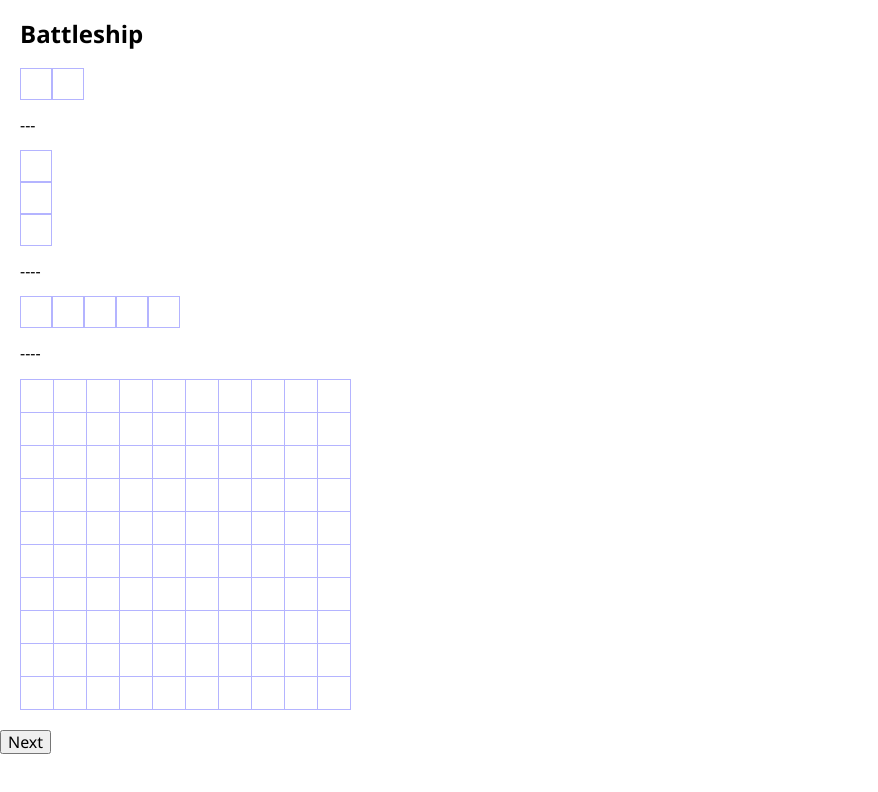
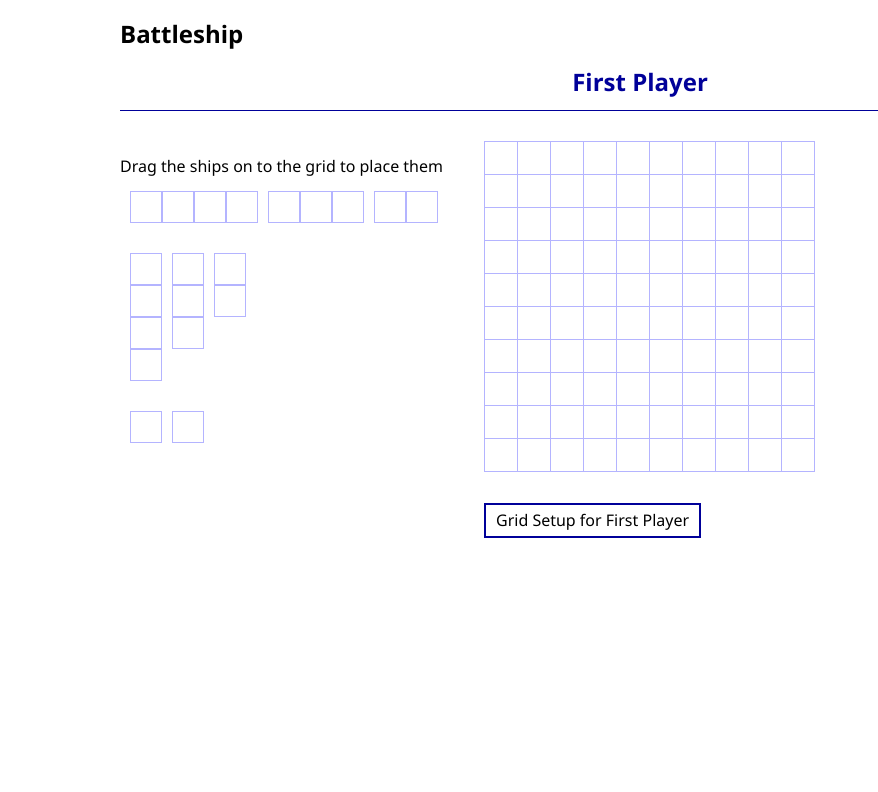
Before and after one commit to inaithani/battleship, a React (Create React App) app: page / in a window 1280 px wide. Shown: the top 792 px of the page, without its empty margins (0-878 px from the left). Built offline with nearby package versions, Linux system fonts and the light colour scheme.

Commit message:
Styling updates to ships and grid

```diff
--- a/package.json
+++ b/package.json
@@ -19,6 +19,7 @@
     "react-dom": "^17.0.2",
     "react-scripts": "4.0.3",
     "typescript": "^4.2.3",
+    "uuid": "^8.3.2",
     "web-vitals": "^1.1.1"
   },
   "scripts": {
--- a/src/Actions.ts
+++ b/src/Actions.ts
@@ -1,4 +1,4 @@
-import { IDropResult, PlayerIdentifiers, StateValue } from './App.model';
+import { IDropResult, PlayerIdentifiers } from './App.model';
 
 /* eslint-disable no-shadow */
 export enum ActionKind {
--- a/src/App.module.scss
+++ b/src/App.module.scss
@@ -1,3 +1,7 @@
 .app {
   margin: 20px;
+  min-width: 990px;
+  max-width: 1080px;
+  position: relative;
+  margin: 0 auto;
 }
--- a/src/App.tsx
+++ b/src/App.tsx
@@ -1,11 +1,14 @@
 import Game from './components/game/index';
 import GameStore from './GameStore';
+import styles from './App.module.scss';
 
 function App() {
   return (
-    <GameStore>
-      <Game />
-    </GameStore>
+    <div className={styles.app}>
+      <GameStore>
+        <Game />
+      </GameStore>
+    </div>
   );
 }
 
--- a/src/Reducer.ts
+++ b/src/Reducer.ts
@@ -1,4 +1,4 @@
-import { GameState } from './App.model';
+import { GameState, PlayerIdentifiers } from './App.model';
 import {
   Action,
   ActionKind,
@@ -18,6 +18,17 @@ const Reducer = (state: GameState, action: Action): GameState => {
       newState[id].gridState[rowIndex][columnIndex] = cellState;
       return newState;
     }
+
+    case ActionKind.SetActivePlayer: {
+      const newState = { ...state };
+      const { id } = action.payload;
+
+      newState[PlayerIdentifiers.FIRST].isActive = false;
+      newState[PlayerIdentifiers.SECOND].isActive = false;
+      newState[id].isActive = true;
+
+      return newState;
+    }
     default: return state;
   }
 };
--- a/src/components/game/Game.module.scss
+++ b/src/components/game/Game.module.scss
@@ -0,0 +1,18 @@
+.actionBar {
+  margin-top: 30px;
+  margin-left: 35%;
+
+  button {
+    margin-left: 6px;
+    border: 2px solid darken(#00f, 20);;
+    background-color: white;
+    color: black;
+    padding: 6px 10px;
+    font-size: 16px;
+
+    &.start {
+      border-color: #4CAF50;
+      color: green;
+    }
+  }
+}
--- a/src/components/game/index.tsx
+++ b/src/components/game/index.tsx
@@ -1,19 +1,47 @@
-import { useState } from 'react';
+import { useContext } from 'react';
 import Player from '../player/index';
+import { GameContext } from '../../GameStore';
 import { PlayerIdentifiers } from '../../App.model';
+import { ActionKind } from '../../Actions';
+import styles from './Game.module.scss';
 
 const Game = () => {
-  const [activePlayer, setActivePlayer] = useState(0);
+  const { state, dispatch } = useContext(GameContext);
+  const isFirstPlayerActive = state[PlayerIdentifiers.FIRST].isActive;
+  const isSecondPlayerActive = state[PlayerIdentifiers.SECOND].isActive;
+  const move = () => {
+    const { FIRST, SECOND } = PlayerIdentifiers;
+    const id = isFirstPlayerActive ? SECOND : FIRST;
+    dispatch({
+      type: ActionKind.SetActivePlayer,
+      payload: {
+        id,
+      },
+    });
+  };
 
-  const move = () => {
-    setActivePlayer(activePlayer === 0 ? 1 : 0);
+  const startGame = () => {
+
   };
 
   return (
     <div>
       <Player id={PlayerIdentifiers.FIRST} />
       <Player id={PlayerIdentifiers.SECOND} />
-      <button type="button" onClick={move}>Next</button>
+
+      <div className={styles.actionBar}>
+        <button type="button" onClick={move}>
+          Grid Setup for
+          { isFirstPlayerActive ? ' First Player' : ' Second Player' }
+        </button>
+        {
+          isSecondPlayerActive ? (
+            <button className={styles.start} onClick={startGame} type="button">
+              Start Game
+            </button>
+          ) : null
+        }
+      </div>
     </div>
   );
 };
--- a/src/components/player/Player.module.scss
+++ b/src/components/player/Player.module.scss
@@ -1,3 +1,30 @@
 .playerWrapperMain {
   margin: 20px;
+  .playerPane {
+    display: flex;
+
+    .playerPaneLeft {
+      width: 35%;
+      .shipsContainer {
+        display: flex;
+        margin-bottom: 30px;
+
+        > div {
+          margin-left: 10px;
+        }
+      }
+    }
+
+    .playerPaneRight {
+      width: 65%;
+    }
+  }
+  .playerHeading {
+    text-align: center;
+    color: darken(#00f, 20);
+    border-bottom: 1px solid darken(#00f, 20);
+    padding-bottom: 15px;
+    margin-bottom: 30px;
+
+  }
 }
--- a/src/components/player/index.tsx
+++ b/src/components/player/index.tsx
@@ -1,13 +1,12 @@
 import { DndProvider } from 'react-dnd';
-import { useContext, useState } from 'react';
+import { useContext } from 'react';
 import { HTML5Backend } from 'react-dnd-html5-backend';
 import GridWrapper from '../grid/index';
 import Ship from '../ship/index';
-import { getBaseGridState, getUpdatedGridState } from '../../utils/index';
-import { DefaultGridDimesions, IGridStateUpdateObjects } from '../../App.model';
 import { IPlayerProps } from './Player.model';
 import styles from './Player.module.scss';
 import { GameContext } from '../../GameStore';
+import { PlayerIdentifiers } from '../../App.model';
 
 const Player = ({ id }: IPlayerProps) => {
   const { state } = useContext(GameContext);
@@ -19,14 +18,28 @@ const Player = ({ id }: IPlayerProps) => {
           <DndProvider backend={HTML5Backend}>
             <div className={styles.playerWrapperMain}>
               <h2>Battleship</h2>
-              <div className={styles.playerView}>
-                <Ship playerId={id} id="qwdqwe12312312" length={2} orientation="horizontal" />
-                <p>---</p>
-                <Ship playerId={id} id="qwnmqnjkh1237897918237" length={3} orientation="vertical" />
-                <p>----</p>
-                <Ship playerId={id} id="12iy381937uyhkjn" length={5} orientation="horizontal" />
-                <p>----</p>
-                <GridWrapper id={id} />
+              <h2 className={styles.playerHeading}>{id === PlayerIdentifiers.FIRST ? 'First Player' : 'Second Player'}</h2>
+              <div className={styles.playerPane}>
+                <div className={styles.playerPaneLeft}>
+                  <p>Drag the ships on to the grid to place them</p>
+                  <div className={styles.shipsContainer}>
+                    <Ship playerId={id} id="qwdqwe12312312" length={4} orientation="horizontal" />
+                    <Ship playerId={id} id="qwdqwe12312312" length={3} orientation="horizontal" />
+                    <Ship playerId={id} id="qwdqwe12312312" length={2} orientation="horizontal" />
+                  </div>
+                  <div className={styles.shipsContainer}>
+                    <Ship playerId={id} id="qwnmqnjkh1237897918237" length={4} orientation="vertical" />
+                    <Ship playerId={id} id="qwnmqnjkh1237897918237" length={3} orientation="vertical" />
+                    <Ship playerId={id} id="qwnmqnjkh1237897918237" length={2} orientation="vertical" />
+                  </div>
+                  <div className={styles.shipsContainer}>
+                    <Ship playerId={id} id="12iy381937uyhkjn" length={1} orientation="horizontal" />
+                    <Ship playerId={id} id="12iy381937uyhkjn" length={1} orientation="horizontal" />
+                  </div>
+                </div>
+                <div className={styles.playerPaneRight}>
+                  <GridWrapper id={id} />
+                </div>
               </div>
             </div>
           </DndProvider>
--- a/src/components/ship/index.tsx
+++ b/src/components/ship/index.tsx
@@ -10,7 +10,6 @@ import {
   IDragItem,
   IDragCollectionItem,
 } from '../../App.model';
-import { ActionKind } from '../../Actions';
 import styles from './Ship.module.scss';
 import { dispatchUpdateCell } from '../../utils';
 
```
Also changed, not shown: 1 other file (tests, documents, lock files or other folders).
